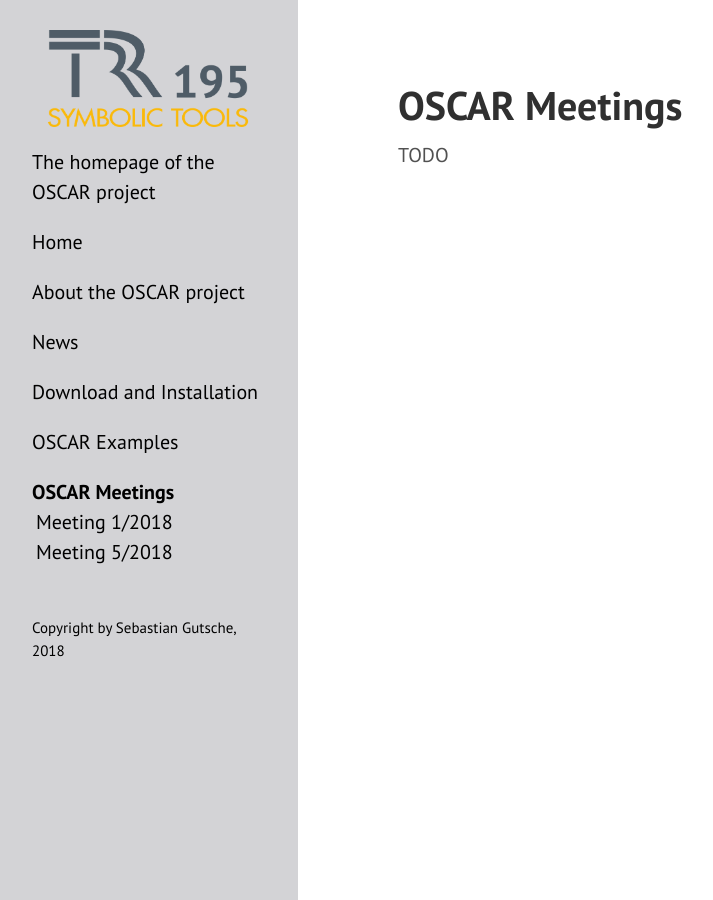
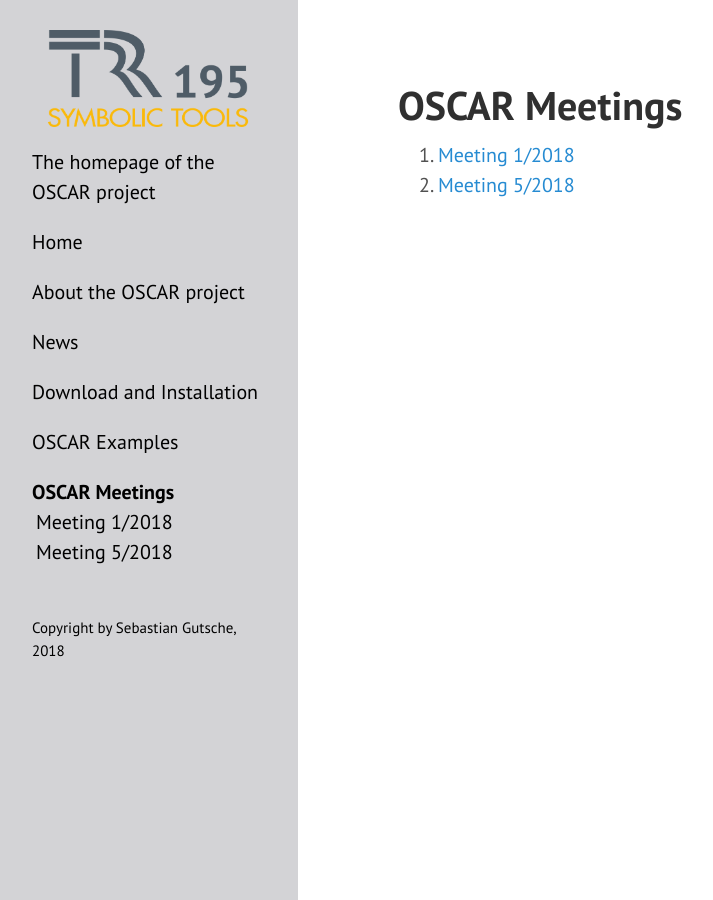
Before and after one commit to oscar-system/oscar-website, a Jekyll site: the page built from meetings.md, in a window 1280 px wide. Shown: the whole page, without its empty margins (2-715 px from the left). Built offline with Jekyll 4.4.1, drawn with Linux system fonts in a browser that asks for light colours.

Commit message:
Added meeting overview

```diff
--- a/meetings.md
+++ b/meetings.md
@@ -4,4 +4,15 @@ title: OSCAR Meetings
 meeting: true
 ---
 
-TODO
+<ol>
+    {% assign pages_list = site.pages | sort:"name" %}
+    {% for node in pages_list %}
+        {% if node.title != null %}
+            {% if node.is_meeting_index %}
+                <li>
+                    <a href="{{ site.baseurl }}{{ node.url }}">{{ node.title }}</a>
+                </li>
+            {% endif %}
+        {% endif %}
+    {% endfor %}
+</ol>
```
